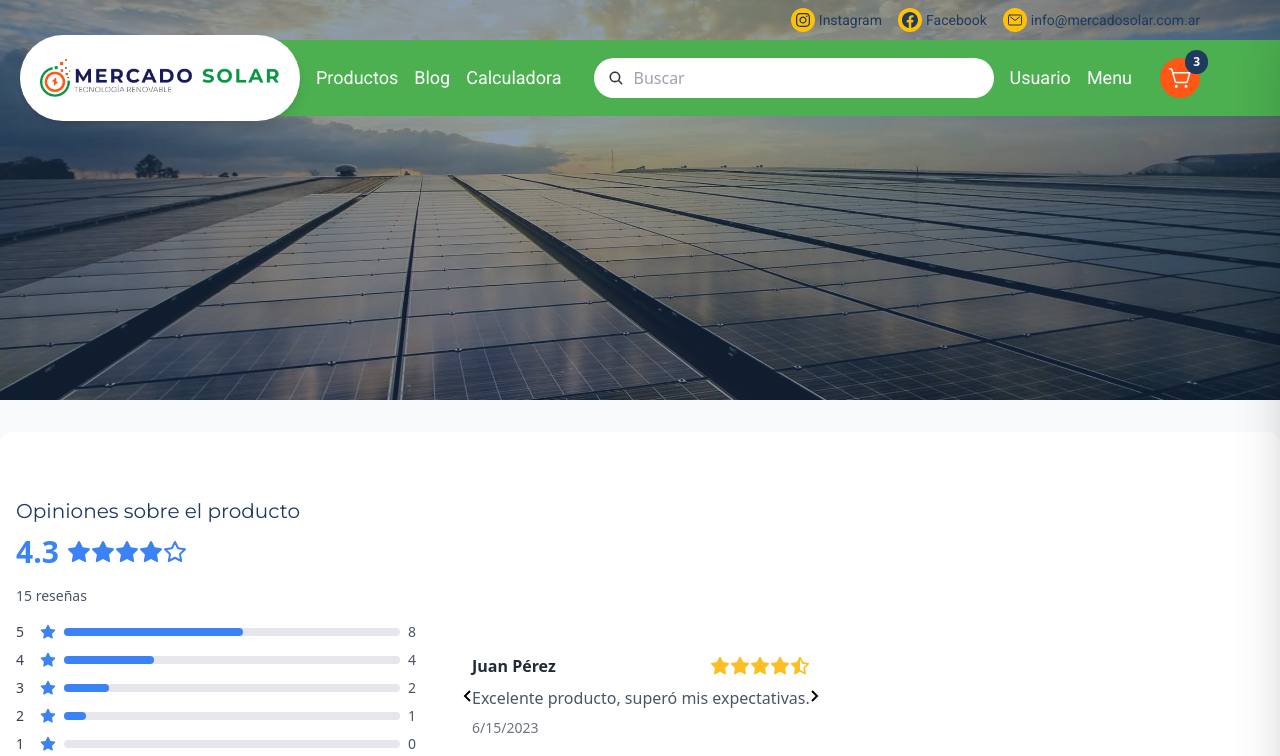
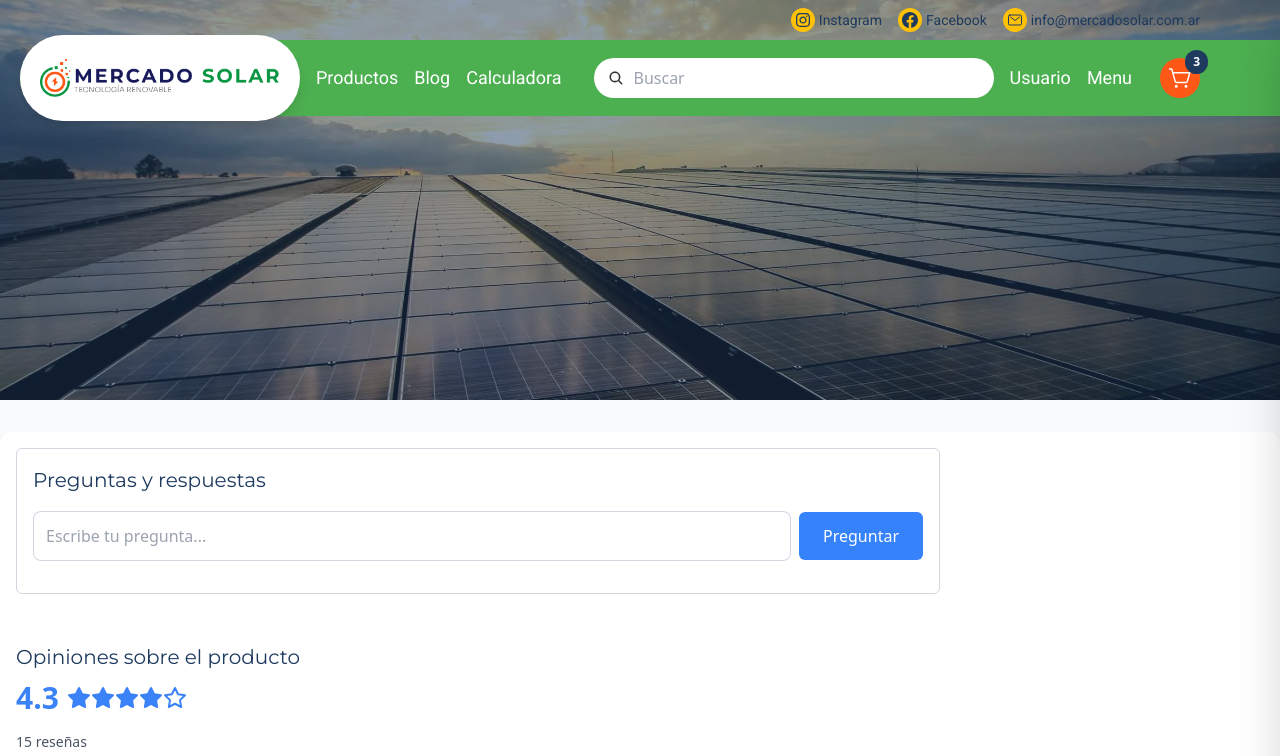
Before and after one commit to madezdev/app-ecommerce-fe, a Next.js app: page /product/panel-solar/1 in a window 1280 px wide. Shown: the top 756 px of the page. Built offline with nearby package versions, Linux system fonts and the light colour scheme.

Commit message:
Reestructurar la página del producto: reemplazar el componente de detalles, agregar preguntas y respuestas, y un nuevo componente de compra

```diff
--- a/src/app/(main page)/product/panel-solar/[slug]/page.tsx
+++ b/src/app/(main page)/product/panel-solar/[slug]/page.tsx
@@ -1,5 +1,7 @@
-import { DetailsProducts } from '@/components/product/detailsProducts'
+import { Detail } from '@/components/product/detail'
+import { PurchaseProducts } from '@/components/product/purchaseProducts'
 import { ProductReviews } from '@/components/product/produtRewiew'
+import { QuestionsAndAnswers } from '@/components/product/questionsAndAnswers'
 import UserReviewsSlider from '@/components/ui/user-reviews-slider/UserReviewsSlider'
 import { titleFont } from '@/config/fonts'
 import { initialData } from '@/dataBase/seedProduct'
@@ -69,20 +71,30 @@ export default async function ({ params }: { params: Params }) {
         </div>
       </header>
       <div className='container mx-auto p-4 shadow-md bg-nwhite rounded-xl my-8 '>
-        {/* Product */}
-        {product && <DetailsProducts detail={product} />}
-        <article className='flex gap-6 items-start justify-start mt-10'>
-          <div className='w-1/3'>
+        {/*Detail Product */}
+        <div className='flex gap-4 w-full'>
+          <section className=' flex flex-col gap-10 w-3/4'>
+            {product && <Detail product={product} />}
+            <article>
+              <QuestionsAndAnswers />
+            </article>
+            <article className='flex justify-between  w-full'>
+
               <ProductReviews
                 averageRating={reviewsData.averageRating}
                 totalReviews={reviewsData.totalReviews}
                 distribution={reviewsData.distribution}
               />
+
+              <UserReviewsSlider reviews={userReviewsData} />
+
+            </article>
+          </section>
+          {/* Purchase Product */}
+          <section className='w-1/4 static top-0'>
+            {product && <PurchaseProducts detail={product} />}
+          </section>
         </div>
-          <div className='self-end'>
-            <UserReviewsSlider reviews={userReviewsData} />
-          </div>
-        </article>
       </div>
     </div>
   )
--- a/src/components/product/detailsProducts.tsx
+++ b/src/components/product/purchaseProducts.tsx
@@ -7,26 +7,19 @@ import { formatPriceARS } from '@/constants/exchangeRate'
 import QuantitySelect from '../ui/quantity-select/quantitySelect'
 import Button from '../ui/button/button'
 import { MediosPagos } from '../ui/medios-pagos/mediosPagos'
-import { Detail } from './detail'
 import { useExchangeRate } from '@/hooks/useExchangeRate'
 
 interface Props {
   detail: Product
 }
 
-export const DetailsProducts = ({ detail }: Props) => {
+export const PurchaseProducts = ({ detail }: Props) => {
   const dolarBlue = useExchangeRate()
 
   const { title, price, iva, brand, stock } = detail
   return (
     <div className='flex h-auto gap-4 sticky top-40'>
-      {/* Sección izquierda con scroll */}
-      <section className='w-3/4  pr-4'>
-        <Detail product={detail} />
-      </section>
-
-      {/* Sección del carrito (sticky cuando llega arriba) */}
-      <section className='flex flex-col w-1/4 h-fit border border-sblue/20 rounded-lg p-4 '>
+      <section className='flex flex-col h-fit border border-sblue/20 rounded-lg p-4 '>
         <div className='self-end'>
           <FavoriteButton />
         </div>
@@ -45,7 +38,7 @@ export const DetailsProducts = ({ detail }: Props) => {
           </div>
           <div>
             <p className={`${paragraph.className} text-[16px] text-sblue/50 pb-2`}>Disponibles: <span>{stock}</span></p>
-            <QuantitySelect />
+            <QuantitySelect max={stock} />
           </div>
 
           {/* Botones alineados abajo */}
--- /dev/null
+++ b/src/components/product/questionsAndAnswers.tsx
@@ -0,0 +1,68 @@
+'use client'
+import React, { useState } from 'react'
+import Button from '../ui/button/button'
+import { titleFont } from '@/config/fonts'
+
+interface Question {
+  id: number;
+  text: string;
+}
+
+interface Answer {
+  [key: number]: string;
+}
+
+export const QuestionsAndAnswers = () => {
+  const [questions, setQuestions] = useState<Question[]>([])
+  const [questionInput, setQuestionInput] = useState('')
+  const [answers, setAnswers] = useState<Answer>({})
+
+  const handleAskQuestion = () => {
+    if (questionInput.trim() === '') {return}
+    const newQuestion: Question = { id: Date.now(), text: questionInput }
+    setQuestions([...questions, newQuestion])
+    setQuestionInput('')
+  }
+
+  const handleAnswer = (id: number, answerText: string) => {
+    setAnswers((prev) => ({ ...prev, [id]: answerText }))
+  }
+
+  return (
+    <div className='p-4 border border-sblue/20 rounded-md'>
+      <h2 className={`${titleFont.className} text-sblue text-[20px] pb-4`}>Preguntas y respuestas</h2>
+      <div className='mb-4 flex items-center gap-2'>
+        <input
+          type='text'
+          className='border border-sblue/20 active:border-sblue max-w-[840px] rounded-lg p-3 w-full'
+          value={questionInput}
+          onChange={(e) => setQuestionInput(e.target.value)}
+          placeholder='Escribe tu pregunta...'
+        />
+        <Button
+          variant='action'
+          onClick={handleAskQuestion}
+        >
+          Preguntar
+        </Button>
+      </div>
+      <div>
+        {questions.map((q) => (
+          <div key={q.id} className='border-b py-2'>
+            <p className='font-semibold'>{q.text}</p>
+            {answers[q.id] ? (
+              <p className='text-green-600'>{answers[q.id]}</p>
+            ) : (
+              <input
+                type='text'
+                className='border p-1 w-full'
+                placeholder='Responder...'
+                onBlur={(e) => handleAnswer(q.id, e.target.value)}
+              />
+            )}
+          </div>
+        ))}
+      </div>
+    </div>
+  )
+}
--- a/src/components/ui/user-reviews-slider/UserReviewsSlider.tsx
+++ b/src/components/ui/user-reviews-slider/UserReviewsSlider.tsx
@@ -45,7 +45,7 @@ export default function UserReviewsSlider ({ reviews }: UserReviewsSliderProps)
     const emptyStars = 5 - fullStars - (hasHalfStar ? 1 : 0)
 
     return (
-      <div className="p-4 bg-white w-[370px] ">
+      <div className="py-4 px-10 bg-white rounded-lg border border-sblue/20 mx-auto">
         <div className="flex items-center justify-between">
           <h3 className="font-semibold text-gray-800">{review.username}</h3>
           <div className="flex items-center">
@@ -83,7 +83,7 @@ export default function UserReviewsSlider ({ reviews }: UserReviewsSliderProps)
   }
 
   return (
-    <div className="relative flex flex-col justify-between items-center w-full max-w-[400px] mx-auto  ">
+    <div className="relative flex flex-col justify-between items-center w-[400px] self-end  ">
       <AnimatePresence mode="wait">
         <motion.div
           key={reviews[index].id}
```
Lines whose indentation alone changed are shown as unchanged.
